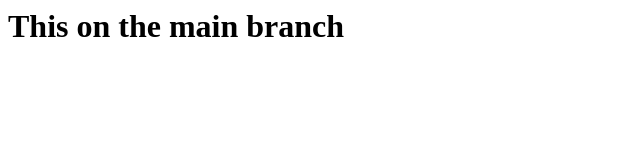
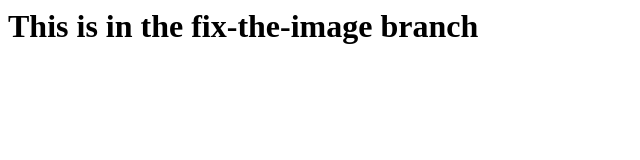
Before and after one commit to joanaxdizon/it115-branching-remote, a plain HTML site: page index.html in a window 1280 px wide. Shown: the whole page, without its empty margins (0-640 px from the left). Drawn offline with Linux system fonts and the light colour scheme.

Commit message:
Create index.html

```diff
--- a/index.html
+++ b/index.html
@@ -1 +1 @@
-<h1> This on the main branch </h1>
+<h1> This is in the fix-the-image branch </h1>
```
